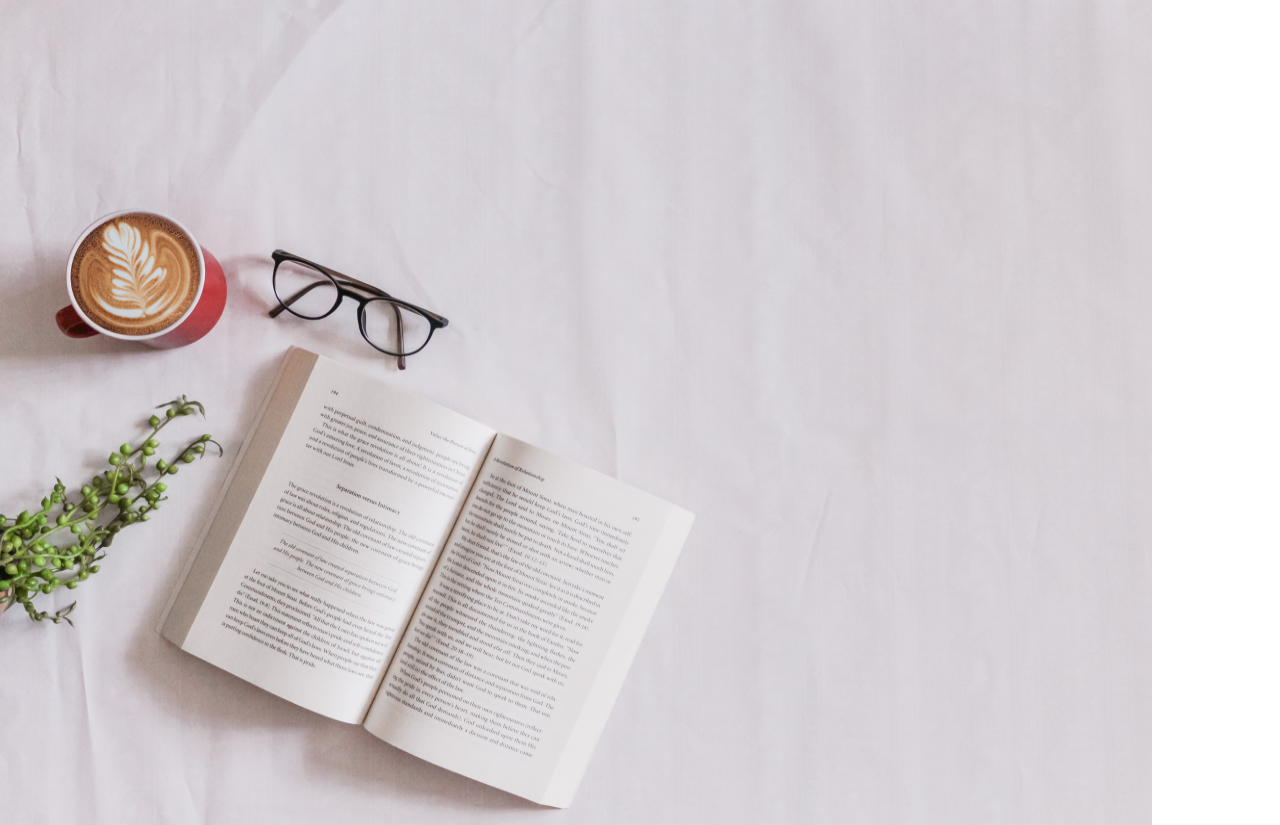
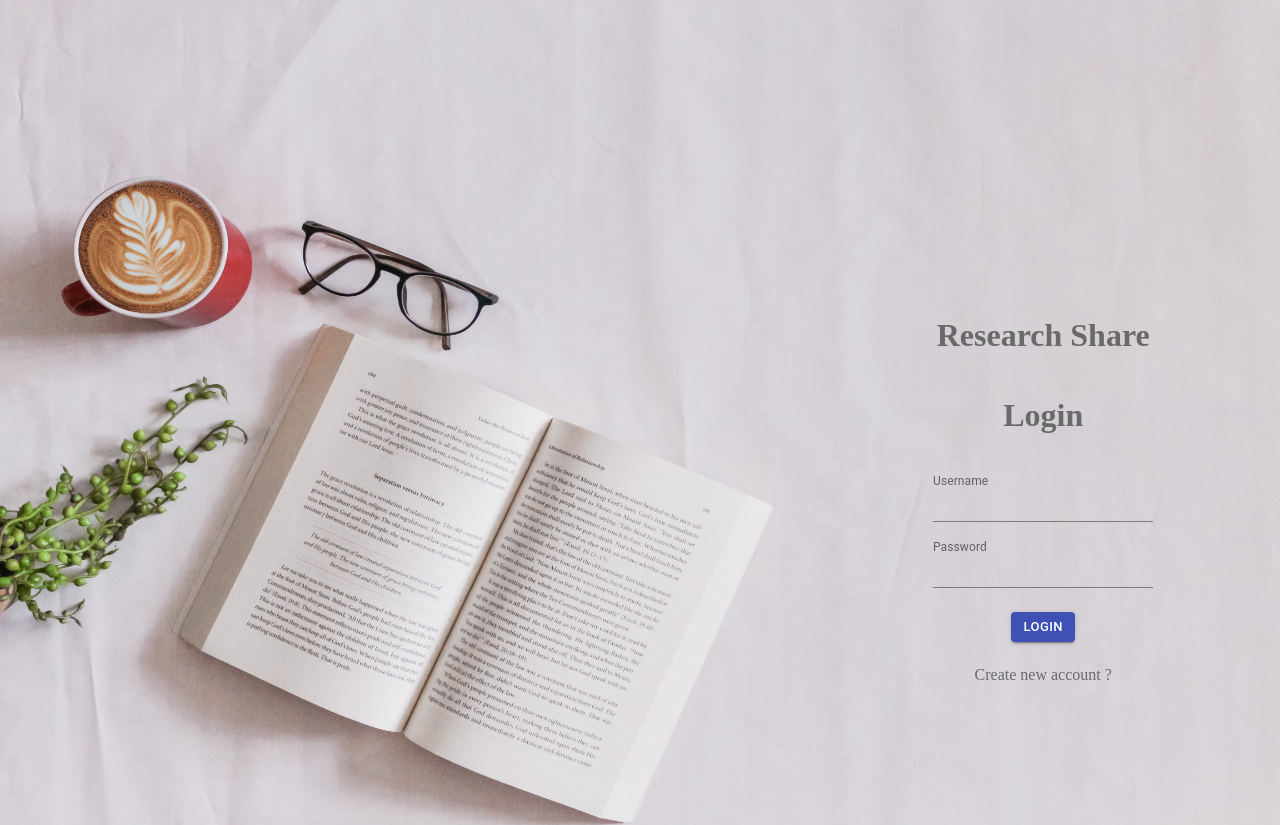
Before and after one commit to motokikando/dissertation_react, a React (Create React App) app: page / in a window 1280 px wide. Shown: the top 825 px of the page. Built offline with nearby package versions, Linux system fonts and the light colour scheme.

Commit message:
ログイン画面　デザイン追加

```diff
--- a/src/App.tsx
+++ b/src/App.tsx
@@ -56,7 +56,7 @@ const App: React.FC = () => {
   const Logout = () => {
     localStorage.removeItem("localJWT");
     //ログイン画面に遷移
-    window.location.href = "/Auth";
+    window.location.href = "/";
   };
 
   //imageInputをクリックすることでファイルダイアログを開く
--- a/src/features/auth/Auth.module.css
+++ b/src/features/auth/Auth.module.css
@@ -1,4 +1,15 @@
-.auth__root {
+.container {
+  height: 100vh;
+  width: 100vw;
+  display: flex;
+  align-items: center;
+  justify-content: space-around;
+  position: relative;
+}
+.content {
+  position: absolute;
+  top: 15%;
+  right: 6%;
   font-family: serif;
   color: dimgray;
   min-height: 80vh;
@@ -7,22 +18,12 @@
   align-items: center;
   justify-content: center;
   padding: 50px;
-  }
-  .auth__root span {
   cursor: pointer;
 }
 
-.contaniner{
-  /* height: 100vh;
+.image {
   width: 100vw;
-  background:;
-  background-size:100% 10rem; */
-
-}
-
-.image {
-  width: 90vw;
-  height: 65vw;
+  height: 70vw;
   background-size: cover;
   background-attachment: fixed;
   background-position: center center;
--- a/src/features/auth/Auth.tsx
+++ b/src/features/auth/Auth.tsx
@@ -46,10 +46,7 @@ const Auth: React.FC = () => {
   return (
     <>
     <div className={styles.container}>
-      <div>
-        <img src="books_1.jpg" alt=""  className={styles.image}/>
-      </div>
-
+    <img src="books_1.jpg" alt=""  className={styles.image}/>
 
       <div className={styles.content}>
         <h1>Research Share</h1>
--- a/src/features/thesis/ThesisForm.tsx
+++ b/src/features/thesis/ThesisForm.tsx
@@ -170,11 +170,11 @@ const ThesisForm: React.FC = () => {
         <FormControl className={classes.field}>
           <InputLabel>Evaluation</InputLabel>
           <Select name="evaluation" value={editedThesis.evaluation} onChange={handleSelectEvaluationChange}>
-            <MenuItem value={1}>⭐️</MenuItem>
-            <MenuItem value={2}>⭐️⭐️</MenuItem>
+            <MenuItem value={5}>⭐️</MenuItem>
+            <MenuItem value={4}>⭐️⭐️</MenuItem>
             <MenuItem value={3}>⭐️⭐️⭐️</MenuItem>
-            <MenuItem value={4}>⭐️⭐️⭐️⭐️</MenuItem>
-            <MenuItem value={5}>⭐️⭐️⭐️⭐️⭐️</MenuItem>
+            <MenuItem value={2}>⭐️⭐️⭐️⭐️</MenuItem>
+            <MenuItem value={1}>⭐️⭐️⭐️⭐️⭐️</MenuItem>
           </Select>
         </FormControl>
         <br />
```
Lines whose indentation alone changed are shown as unchanged.
